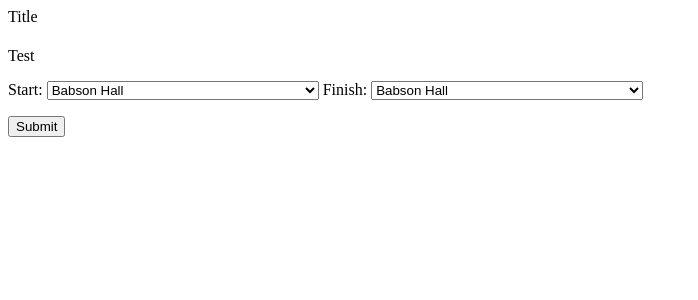
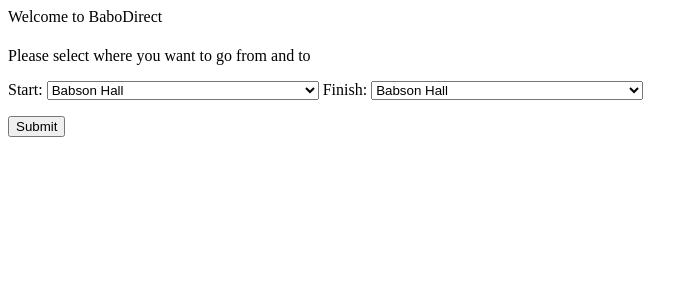
Before and after one commit to DanJamRod/babo_direct, a Flask app: page / in a window 1280 px wide. Shown: the top 300 px of the page, without its empty margins (0-698 px from the left). Run offline with Flask 2, Linux system fonts and the light colour scheme.

Commit message:
Update index.html

```diff
--- a/templates/index.html
+++ b/templates/index.html
@@ -6,8 +6,8 @@
     <title>Home</title>
 </head>
 <body>
-    </h1>Title<h1></h1>
-    <p>Test</p>
+    </h1>Welcome to BaboDirect<h1></h1>
+    <p>Please select where you want to go from and to</p>
     <form method='POST' id = "locations">
         <label for="start">Start:</label>
         <select id="start" name="start" form="locations">
```
